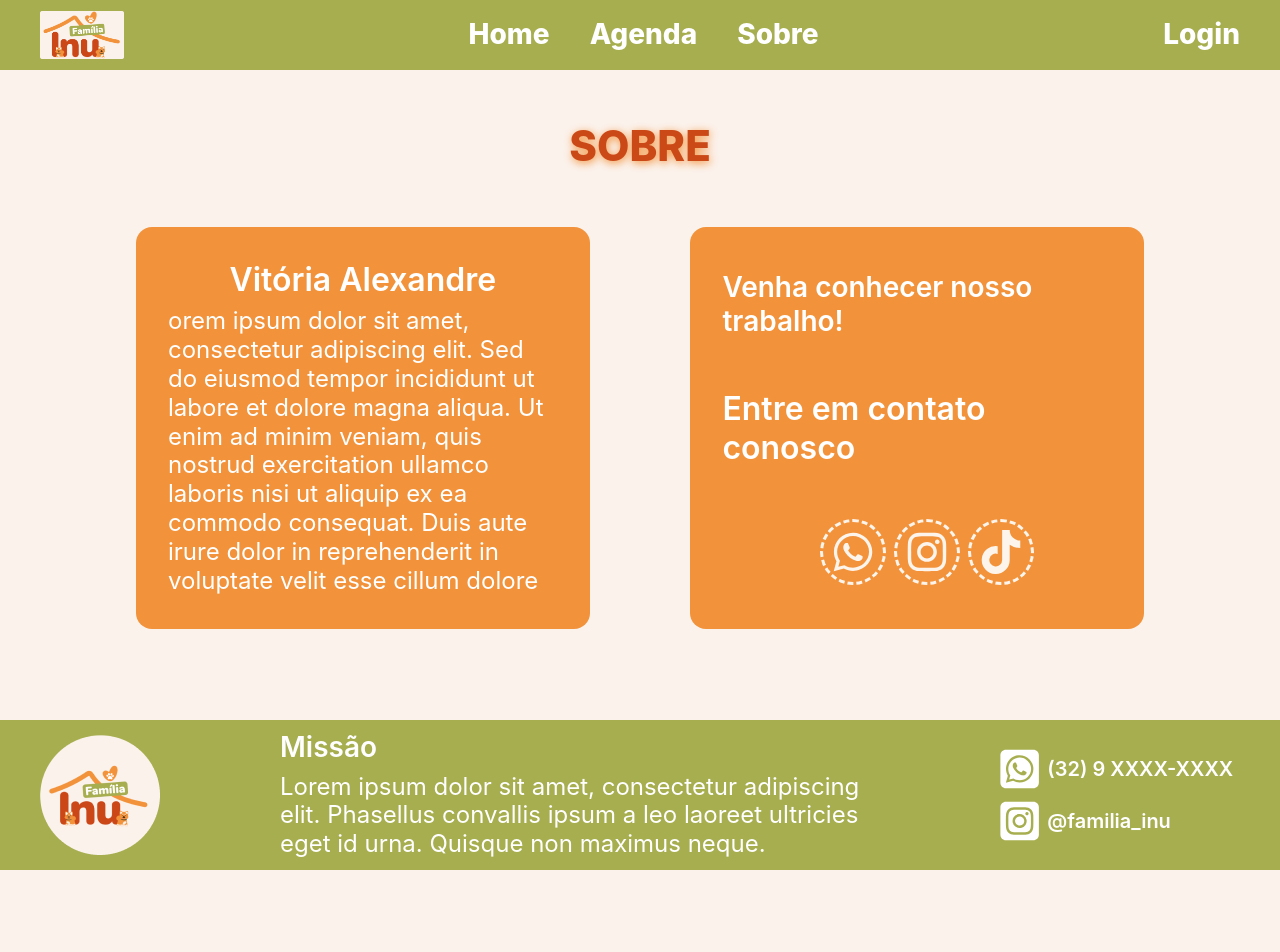
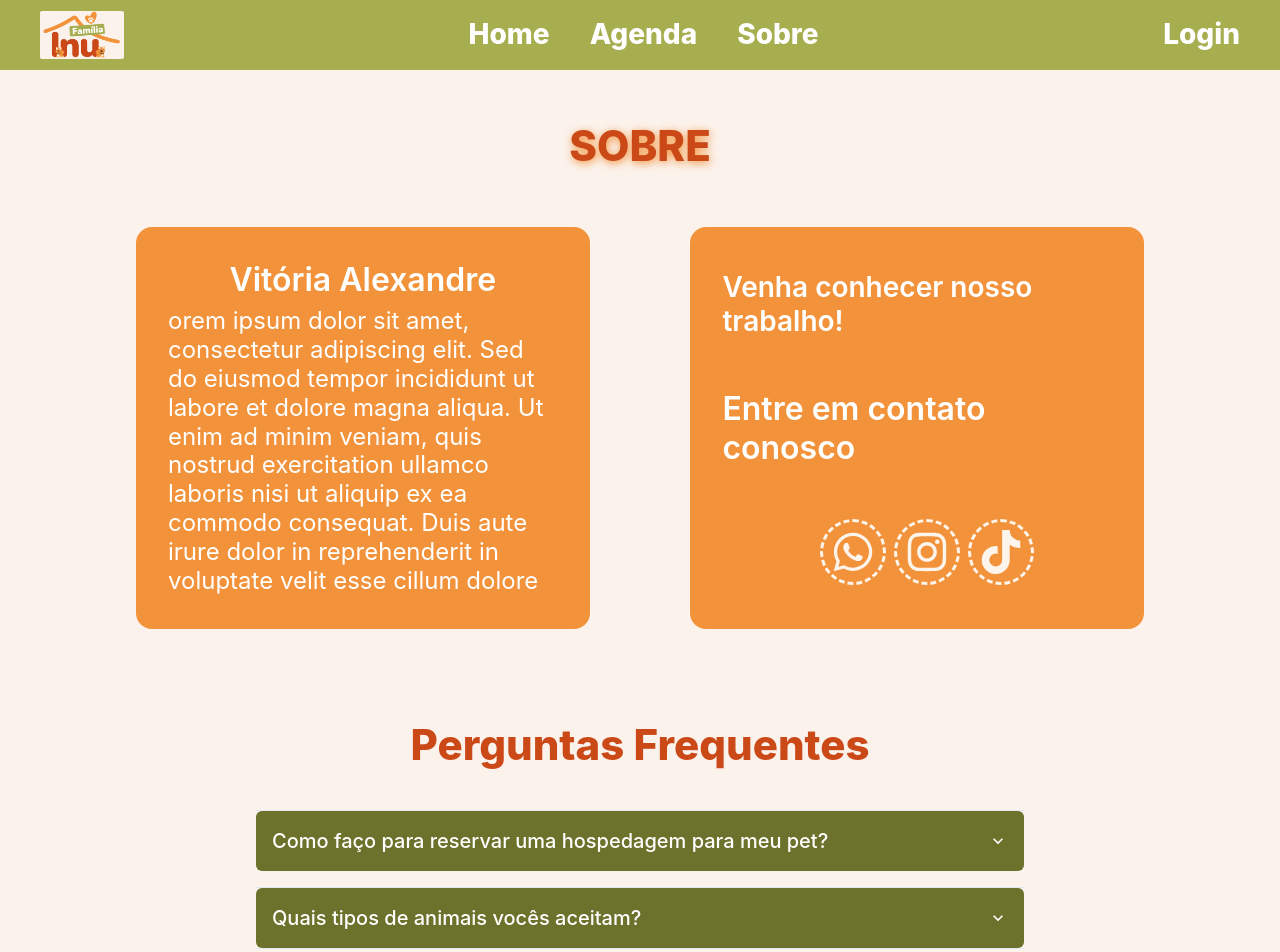
Before and after one commit to yamashita-tiemi/Familia-Inu, a Next.js app: page /sobre in a window 1280 px wide. Shown: the top 952 px of the page. Before the commit the page ends 870 px from the top, so only its background shows below. Built offline with nearby package versions, Linux system fonts and the light colour scheme.

Commit message:
section FAQ - initial struct

```diff
--- /dev/null
+++ b/src/app/_components/accordion.tsx
@@ -0,0 +1,32 @@
+import { AccordionItem, AccordionButton, Box, AccordionIcon, AccordionPanel } from "@chakra-ui/react";
+import { TitleAccordion, TitleCard } from "./tittle";
+
+interface AccordionItemCardProps {
+    title: string
+    text: string
+}
+
+export function AccordionItemCard({ title, text }: AccordionItemCardProps) {
+    return (
+        <AccordionItem
+            marginY={4}
+        >
+            <h2>
+                <AccordionButton
+                    bg={"#6C722B"}
+                    color={"#FFFFFF"}
+                    minHeight={"60px"}
+                    borderRadius={"6px"}
+                >
+                    <Box as='span' flex='1' textAlign='left'>
+                        <TitleAccordion title={title}/>
+                    </Box>
+                    <AccordionIcon />
+                </AccordionButton>
+            </h2>
+            <AccordionPanel pb={4}>
+                {text}
+            </AccordionPanel>
+        </AccordionItem>
+    )
+}
--- a/src/app/_components/section.tsx
+++ b/src/app/_components/section.tsx
@@ -1,10 +1,11 @@
-import { HStack, Stack } from "@chakra-ui/react";
+import { Accordion, AccordionButton, AccordionIcon, AccordionItem, AccordionPanel, Box, HStack, Stack } from "@chakra-ui/react";
 import { ArticleDaily, ArticleIndexPrimary } from "./article";
 import { TitleCard, TitlePage, TitleSection } from "./tittle";
 import { Image } from "./image";
 import { CardReview } from "./card";
 import { IconCard, IconSocialCard } from "./icon";
 import { Text, TextCard } from "./text";
+import { AccordionItemCard } from "./accordion";
 
 export function SectionIndexPrimary() {
     return (
@@ -19,7 +20,7 @@ export function SectionIndexPrimary() {
             alignItems={"center"}
             paddingTop={"70px"}
         >
-            <TitlePage title={"Família Inu"} size={"42px"} color={"#FFFFFF"}/>
+            <TitlePage title={"Família Inu"} size={"42px"} color={"#FFFFFF"} />
             <HStack
                 // bg={"black"}
                 width={"100%"}
@@ -30,7 +31,7 @@ export function SectionIndexPrimary() {
                     text1={"Lorem ipsum dolor sit amet, consectetur adipiscing elit."}
                     text2={"Lorem ipsum dolor sit amet, consectetur adipiscing elit. Phasellus convallis ipsum a leo laoreet ultricies eget id urna. Quisque non maximus neque."}
                 ></ArticleIndexPrimary>
-                <Image src={"/imgIndex.png"} alt={"Vitória e Sayuri"} width={450} height={457} w="100%" align="flex-end"/>
+                <Image src={"/imgIndex.png"} alt={"Vitória e Sayuri"} width={450} height={457} w="100%" align="flex-end" />
             </HStack>
         </Stack>
     )
@@ -46,19 +47,19 @@ export function SectionIndexReview() {
             justifyContent={"center"}
             alignItems={"center"}
         >
-            <TitleSection title={"Avaliações"} size={"42px"}/>
+            <TitleSection title={"Avaliações"} size={"42px"} />
             <HStack
                 width={"100%"}
                 paddingTop={12}
                 justifyContent={"space-between"}
             >
-                <CardReview icon1={<IconCard/>} icon2={<IconCard/>} icon3={<IconCard/>} icon4={<IconCard/>} icon5={<IconCard/>}
+                <CardReview icon1={<IconCard />} icon2={<IconCard />} icon3={<IconCard />} icon4={<IconCard />} icon5={<IconCard />}
                     title={"Márcia Silva"} text={"Lorem ipsum dolor sit amet, consectetur adipiscing elit. Phasellus convallis ipsum a leo laoreet ultricies eget id urna. Quisque non maximus neque."}
                 />
-                <CardReview icon1={<IconCard/>} icon2={<IconCard/>} icon3={<IconCard/>} icon4={<IconCard/>} icon5={<IconCard opacity={0.5}/>}
+                <CardReview icon1={<IconCard />} icon2={<IconCard />} icon3={<IconCard />} icon4={<IconCard />} icon5={<IconCard opacity={0.5} />}
                     title={"Márcia Silva"} text={"Lorem ipsum dolor sit amet, consectetur adipiscing elit. Phasellus convallis ipsum a leo laoreet ultricies eget id urna. Quisque non maximus neque."}
                 />
-                <CardReview icon1={<IconCard/>} icon2={<IconCard/>} icon3={<IconCard/>} icon4={<IconCard opacity={0.5}/>} icon5={<IconCard opacity={0.5}/>}
+                <CardReview icon1={<IconCard />} icon2={<IconCard />} icon3={<IconCard />} icon4={<IconCard opacity={0.5} />} icon5={<IconCard opacity={0.5} />}
                     title={"Márcia Silva"} text={"Lorem ipsum dolor sit amet, consectetur adipiscing elit. Phasellus convallis ipsum a leo laoreet ultricies eget id urna. Quisque non maximus neque."}
                 />
             </HStack>
@@ -78,7 +79,7 @@ export function SectionIndexDaily() { //precisa fazer o carossel
             justifyContent={"center"}
             alignItems={"center"}
         >
-            <TitleSection title={"Um pouco dos nossos dias"} size={"42px"}/>
+            <TitleSection title={"Um pouco dos nossos dias"} size={"42px"} />
             <ArticleDaily src={"/daily_photos/sayuri.png"} alt={"Sayuri"} widthImg={1005} heightImg={372}
                 text={"Lorem ipsum dolor sit amet, consectetur adipiscing elit. Phasellus convallis ipsum a leo laoreet ultricies eget id urna. Quisque non maximus neque."}
             />
@@ -99,7 +100,7 @@ export function SectionAbout() {
             alignItems={"center"}
             paddingTop={"70px"}
         >
-            <TitlePage title={"Sobre"} size={"42px"} color={"#CB4817"}/>
+            <TitlePage title={"Sobre"} size={"42px"} color={"#CB4817"} />
             <HStack
                 // bg={"blue"}
                 width={"90%"}
@@ -116,8 +117,8 @@ export function SectionAbout() {
                     alignItems={"center"}
                     paddingX={8}
                 >
-                    <TitleCard title={"Vitória Alexandre"} size={"32px"}/>
-                    <Text text={"orem ipsum dolor sit amet, consectetur adipiscing elit. Sed do eiusmod tempor incididunt ut labore et dolore magna aliqua. Ut enim ad minim veniam, quis nostrud exercitation ullamco laboris nisi ut aliquip ex ea commodo consequat. Duis aute irure dolor in reprehenderit in voluptate velit esse cillum dolore "} size={"24px"} color={"#FFFFFF"} w={"100%"}/>
+                    <TitleCard title={"Vitória Alexandre"} size={"32px"} />
+                    <Text text={"orem ipsum dolor sit amet, consectetur adipiscing elit. Sed do eiusmod tempor incididunt ut labore et dolore magna aliqua. Ut enim ad minim veniam, quis nostrud exercitation ullamco laboris nisi ut aliquip ex ea commodo consequat. Duis aute irure dolor in reprehenderit in voluptate velit esse cillum dolore "} size={"24px"} color={"#FFFFFF"} w={"100%"} />
                 </Stack>
                 <Stack
                     bg={"#F2933C"}
@@ -128,11 +129,32 @@ export function SectionAbout() {
                     alignItems={"center"}
                     paddingX={8}
                 >
-                    <TitleCard title={"Venha conhecer nosso trabalho!"} size={"28px"}/>
-                    <TitleCard title={"Entre em contato conosco"} size={"32px"}/>
-                    <IconSocialCard/>
+                    <TitleCard title={"Venha conhecer nosso trabalho!"} size={"28px"} />
+                    <TitleCard title={"Entre em contato conosco"} size={"32px"} />
+                    <IconSocialCard />
                 </Stack>
             </HStack>
         </Stack>
     )
 }
+
+export function SectionFAQ() {
+    return (
+        <Stack
+            justifyContent={"center"}
+            alignItems={"center"}
+        >
+            <TitleSection title={"Perguntas Frequentes"} size={"42px"} />
+
+            <Accordion allowToggle
+                width={"60%"}
+                paddingTop={4}
+            >
+                <AccordionItemCard title={"Como faço para reservar uma hospedagem para meu pet?"}
+                    text={"Lorem ipsum dolor sit amet, consectetur adipiscing elit. Sed do eiusmod tempor incididunt ut labore et dolore magna aliqua. Ut enim ad minim veniam, quis nostrud exercitation ullamco laboris nisi ut aliquip ex ea commodo consequat. Duis aute irure dolor in reprehenderit in voluptate velit esse cillum dolore "}/>
+                <AccordionItemCard title={"Quais tipos de animais vocês aceitam?"}
+                    text={"Lorem ipsum dolor sit amet, consectetur adipiscing elit. Sed do eiusmod tempor incididunt ut labore et dolore magna aliqua. Ut enim ad minim veniam, quis nostrud exercitation ullamco laboris nisi ut aliquip ex ea commodo consequat. Duis aute irure dolor in reprehenderit in voluptate velit esse cillum dolore "}/>
+            </Accordion>
+        </Stack>
+    )
+}
--- a/src/app/_components/tittle.tsx
+++ b/src/app/_components/tittle.tsx
@@ -93,3 +93,20 @@ export function TitleCard({ title, size }:TitleCardProps) {
         </Heading>
     )
 }
+
+interface TitleAccordionProps {
+    title: string
+}
+
+export function TitleAccordion({ title }:TitleAccordionProps) {
+    return(
+        <Heading
+            as="h5"
+            fontSize={"20px"}
+            fontWeight={500}
+            color={"#FFFFFF"}
+        >
+            {title}
+        </Heading>
+    )
+}
--- a/src/app/sobre/page.tsx
+++ b/src/app/sobre/page.tsx
@@ -1,12 +1,13 @@
 import Footer from "../_components/footer"
 import Navbar from "../_components/navbar"
-import { SectionAbout } from "../_components/section"
+import { SectionAbout, SectionFAQ } from "../_components/section"
 
 export default function Sobre() {
     return(
         <>
             <Navbar/>
             <SectionAbout/>
+            <SectionFAQ/>
             <Footer/>
         </>
     )
```
